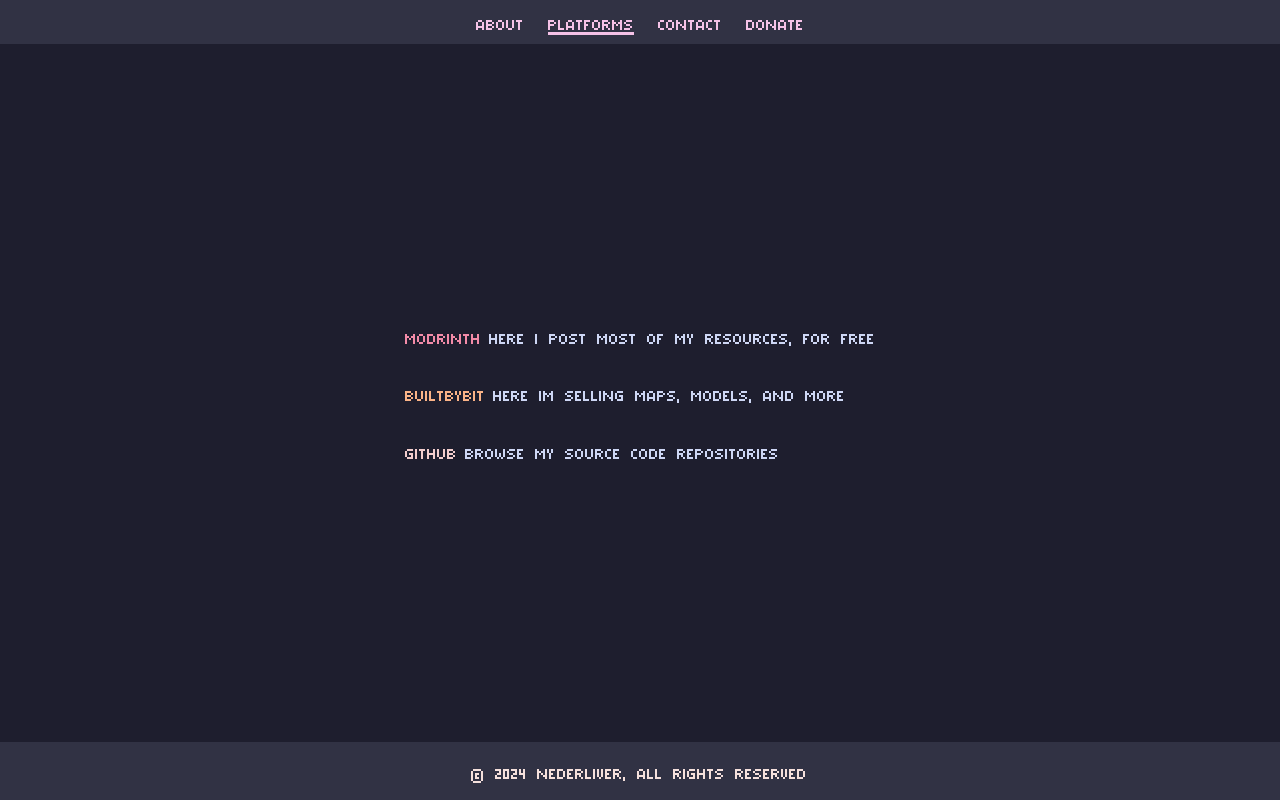
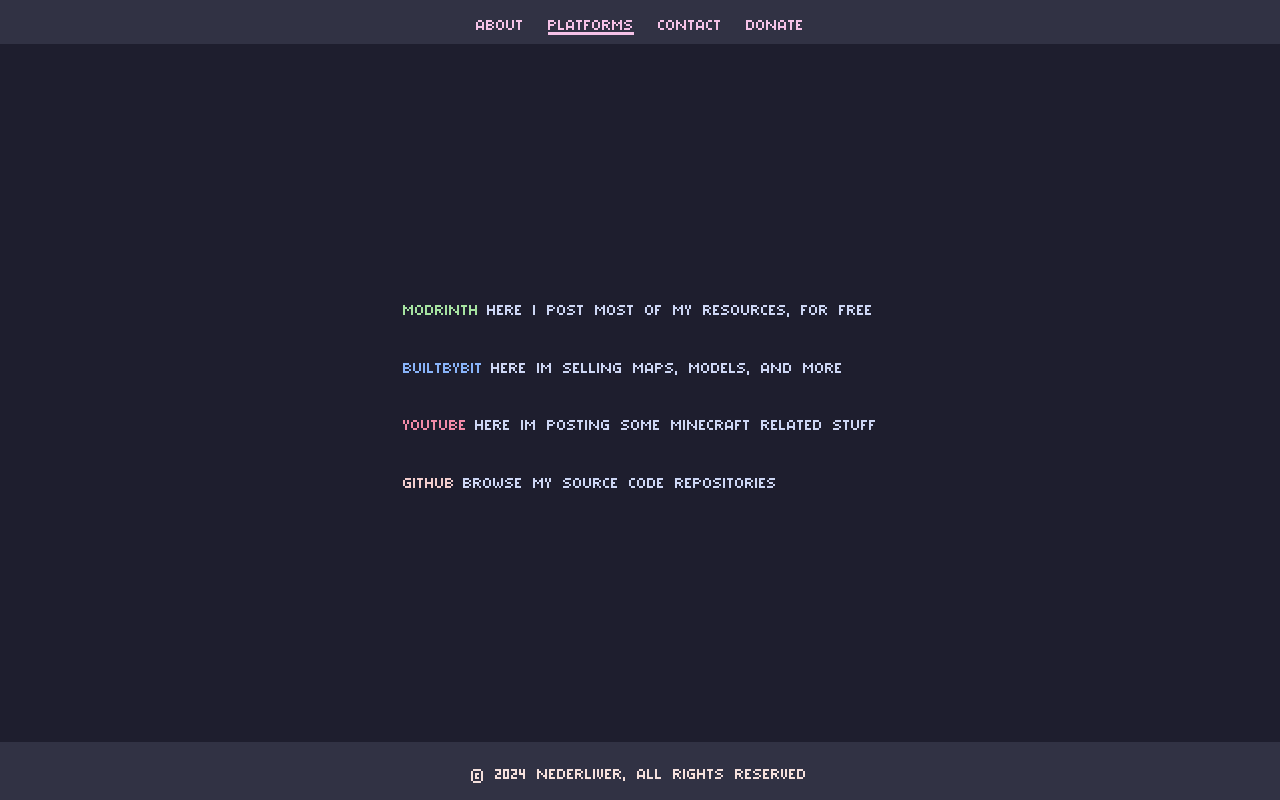
Before and after one commit to nederliver/Portfolio, a plain HTML site: page platforms.html in a window 1280 px wide. Drawn offline with Linux system fonts and the light colour scheme.

Commit message:
fixed colors on platforms page and added youtube to platforms page

```diff
--- a/platforms.html
+++ b/platforms.html
@@ -37,6 +37,15 @@
       </div>
 
       <div class="platform-item">
+        <span class="platform-name underline-link youtube-link">
+          <a href="https://www.youtube.com/@nederliver" target="_blank">YouTube</a>
+        </span>
+        <span class="platform-description">
+          Here im posting some minecraft related stuff
+        </span>
+      </div>
+
+      <div class="platform-item">
         <span class="platform-name underline-link github-link">
           <a href="https://github.com/nederliver" target="_blank">GitHub</a>
         </span>
--- a/styles.css
+++ b/styles.css
@@ -6,9 +6,11 @@
   --pink: #f5c2e7;
   --green: #a6e3a1;
   --rosewater: #f5e0dc;
+  --blue: #89b4fa;
 
-  --color-modrinth: #f38ba8;
-  --color-builtbybit: #fab387;
+  --color-modrinth: #a6e3a1;
+  --color-builtbybit: #89b4fa;
+  --color-youtube: #f38ba8;
   --color-github: #f2cdcd;
 }
 
@@ -130,6 +132,9 @@
 .builtbybit-link a {
 color: var(--color-builtbybit);
 }
+.youtube-link a {
+  color: var(--color-youtube);
+  }
 .github-link a {
 color: var(--color-github);
 }
```
